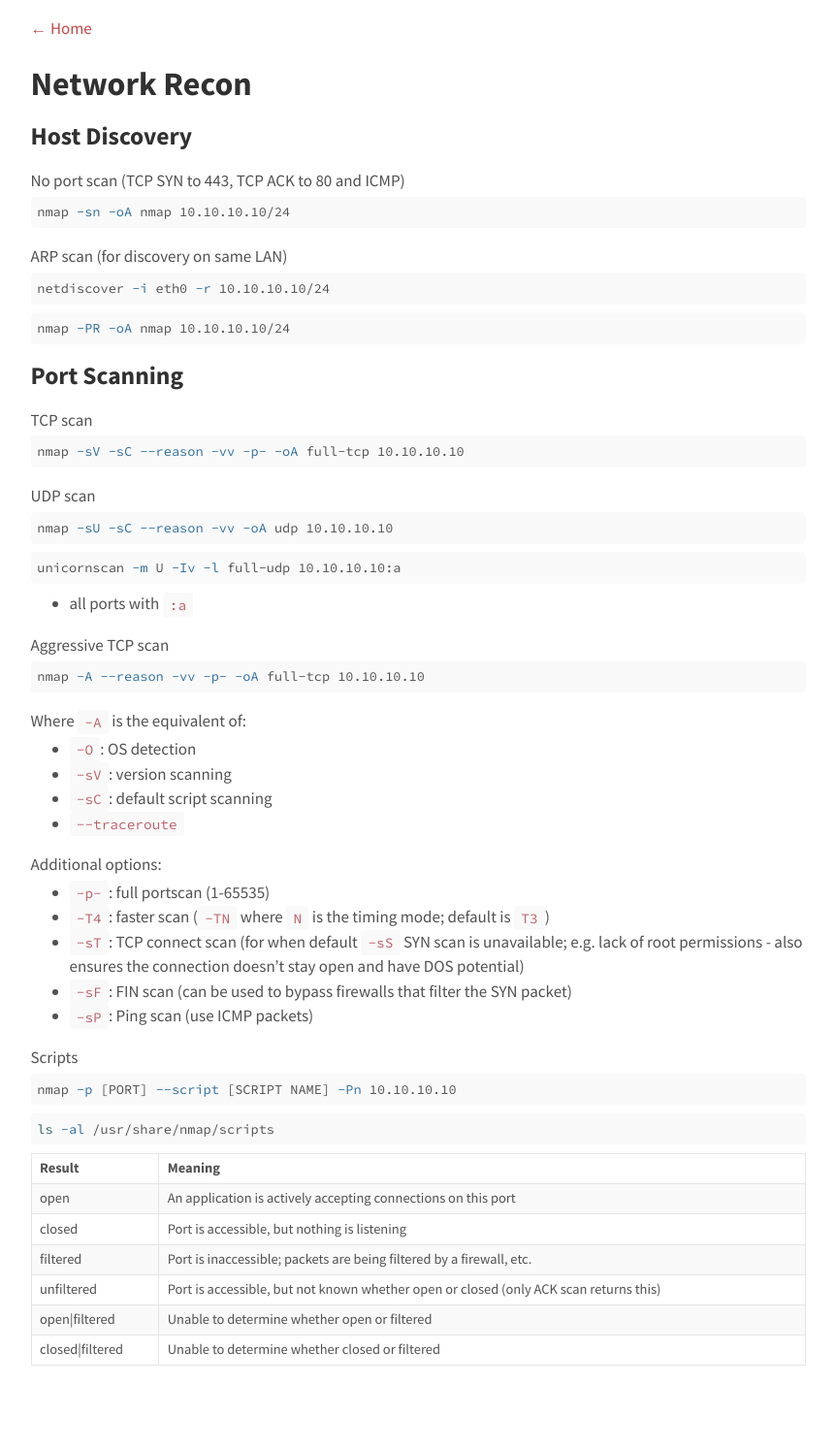
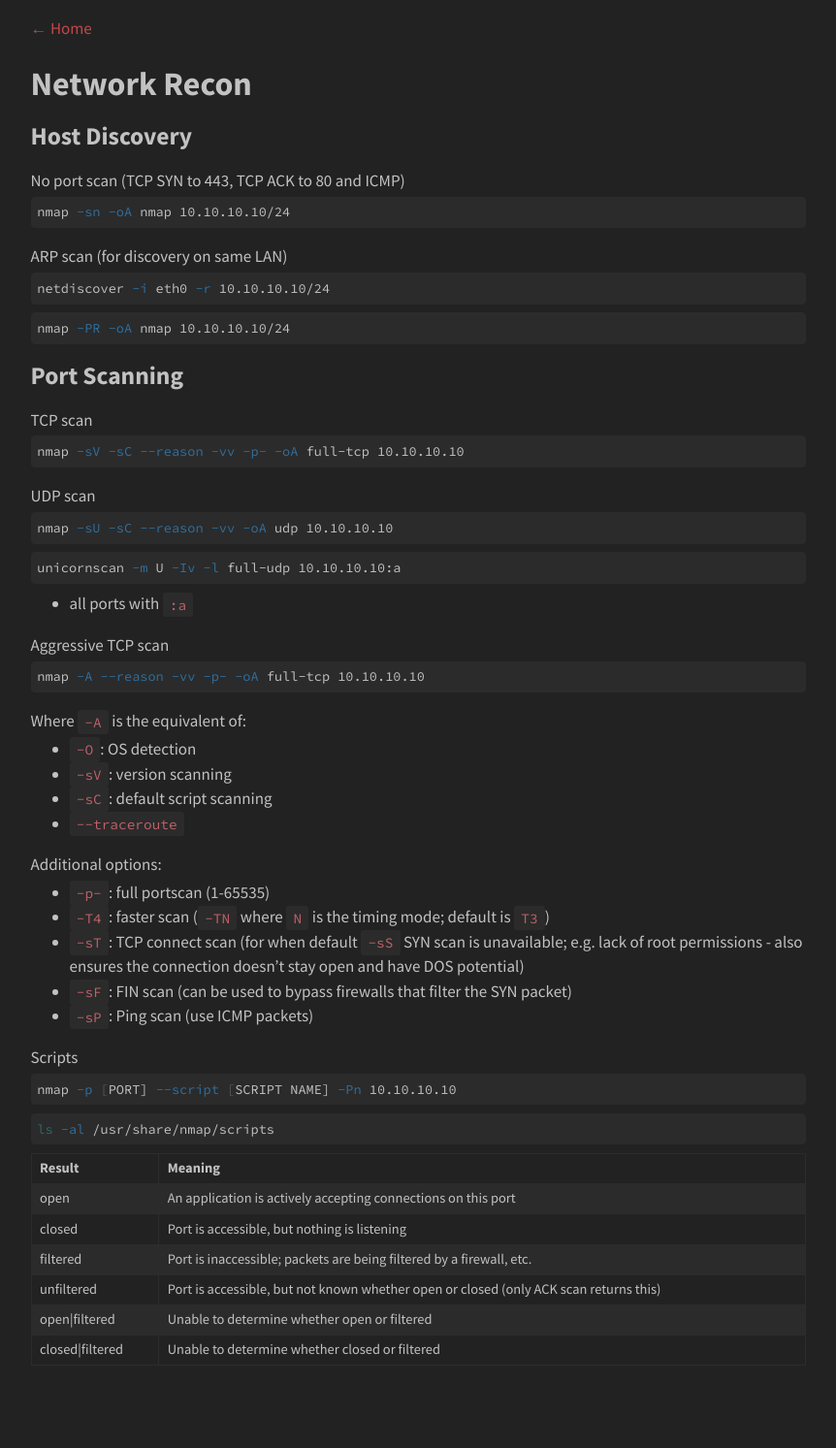
Before and after one commit to agrzeslak/cheatsheet, a Jekyll site: the page built from _topics/network-recon.md, in a window 1280 px wide. Shown: the whole page at 97% size, without its empty margins (209-1071 px from the left). Built offline with Jekyll 4.4.1, drawn with Linux system fonts in a browser that asks for light colours.

Commit message:
Partially finished dark theme

```diff
--- a/_sass/base/_global.scss
+++ b/_sass/base/_global.scss
@@ -52,14 +52,14 @@ table {
   margin-bottom: 1rem;
   width: 100%;
   font-size: 85%;
-  border: 1px solid #e5e5e5;
+  border: 1px solid #313131;
   border-collapse: collapse;
 }
 
 td,
 th {
   padding: .25rem .5rem;
-  border: 1px solid #e5e5e5;
+  border: 1px solid #2c2c2c;
 }
 
 th {
@@ -68,5 +68,5 @@ th {
 
 tbody tr:nth-child(odd) td,
 tbody tr:nth-child(odd) th {
-  background-color: #f9f9f9;
+  background-color: $message-background-color;
 }
--- a/_sass/base/_layout.scss
+++ b/_sass/base/_layout.scss
@@ -20,6 +20,9 @@
   margin: 20px 0 20px 0;
   text-align: center;
   width: 100%;
+  color: $body-text-color;
+  background-color: $message-background-color;
+  border: 1px solid #313131;
 }
 
 .search-bar-sidebar {
@@ -27,6 +30,7 @@
   margin-bottom: 20px;
   text-align: center;
   width: 100%;
+  background-color: $message-background-color;
 }
 
 .sidenav {
@@ -35,7 +39,7 @@
   position: fixed;
   z-index: 1;
   top: 0;
-  background-color: #f9f9f9;
+  background-color: $message-background-color;
   overflow-x: hidden; /* Disable horizontal scroll */
   padding: 40px 20px;
   box-shadow: 0 2px 4px 0 rgba(0,0,0,0.16),0 2px 10px 0 rgba(0,0,0,0.12) !important;
--- a/_sass/base/_typography.scss
+++ b/_sass/base/_typography.scss
@@ -7,7 +7,7 @@ h1, h2, h3, h4, h5, h6 {
   margin-bottom: .5rem;
   font-weight: bold;
   line-height: 1.25;
-  color: #313131;
+  color: $body-text-color;
   text-rendering: optimizeLegibility;
 }
 
--- a/_sass/components/_code.scss
+++ b/_sass/components/_code.scss
@@ -13,7 +13,7 @@ code {
   padding: .25em .5em;
   font-size: 85%;
   color: #bf616a;
-  background-color: #f9f9f9;
+  background-color: $message-background-color;
   border-radius: 3px;
 }
 
@@ -34,7 +34,7 @@ pre code {
   margin-bottom: 0.5rem;
   font-size: .8rem;
   line-height: 1.4;
-  background-color: #f9f9f9;
+  background-color: $message-background-color;
   border-radius: .25rem;
 
   pre {
--- a/_sass/utilities/_variables.scss
+++ b/_sass/utilities/_variables.scss
@@ -11,8 +11,8 @@ $font-size-mobile: 15px;
 $code-font-stack: 'Source Code Pro', monospace;
 
 // Body
-$body-text-color: #515151;
-$body-background-color: #ffffff;
+$body-text-color: #c2c2c2;
+$body-background-color: #222222;
 $body-top-border-color: #0A3b76;
 $body-top-border-width: 5px;
 
@@ -37,4 +37,4 @@ $post-date-color: #9a9a9a;
 
 // Message box
 $message-color: #717171;
-$message-background-color: #f9f9f9;
+$message-background-color: #2b2b2b;
```
Also changed, not shown: 1 other file.
